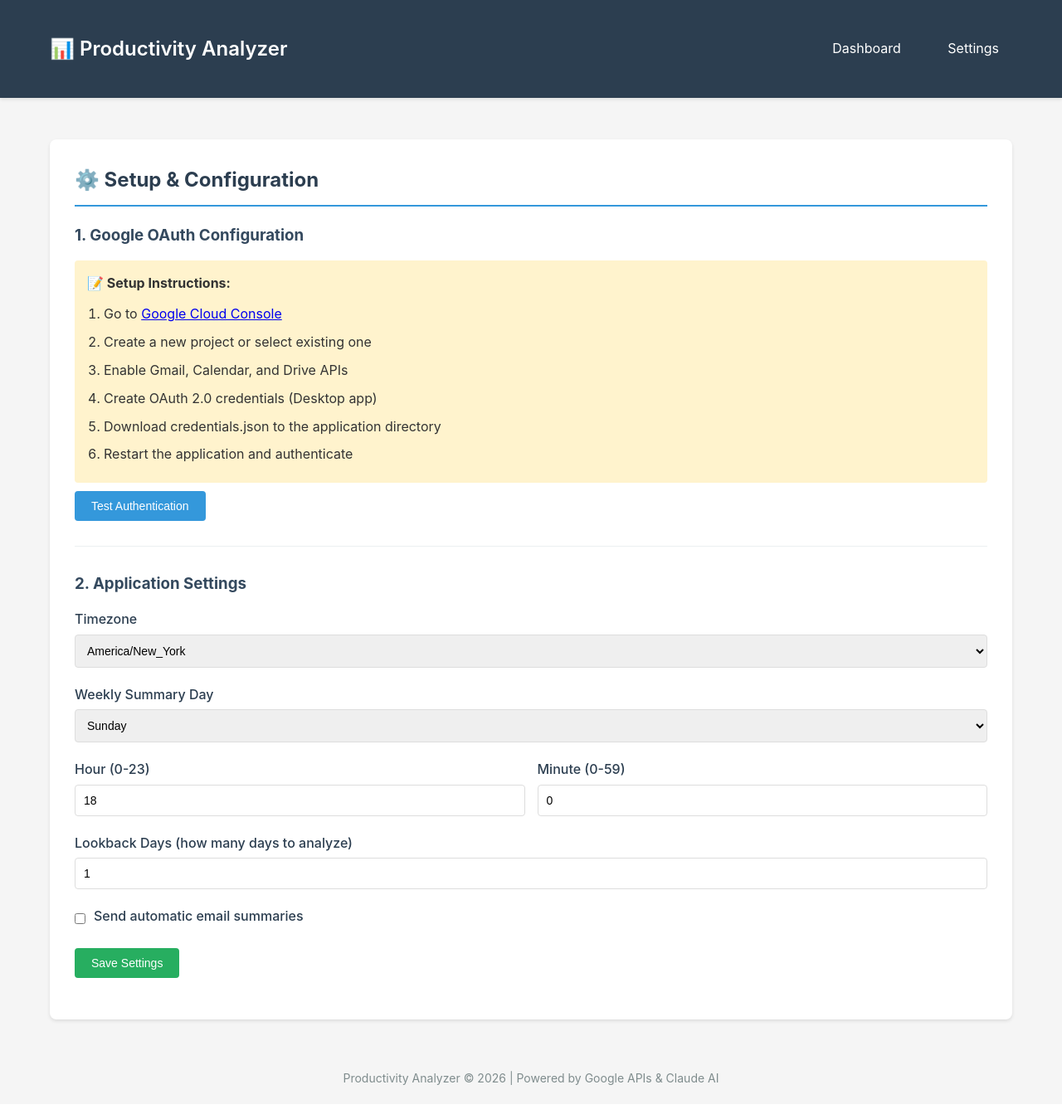
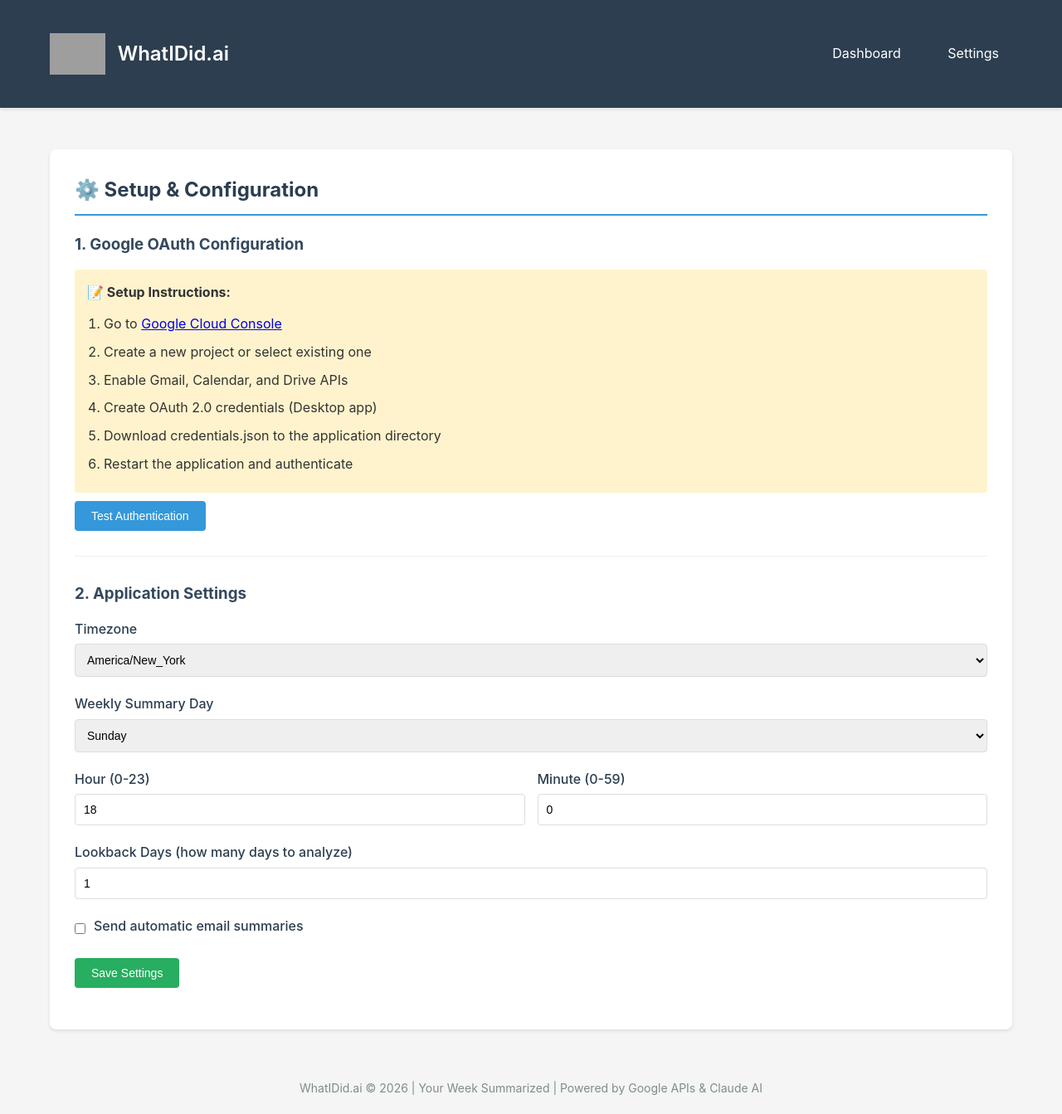
Before and after one commit to GitHubBlossom/WID, a Flask app: page /setup in a window 1280 px wide. Shown: the whole page at 83% size. Before the commit the page ends 1308 px from the top, so only its background shows below. Run offline with Flask 3, Linux system fonts and the light colour scheme; grey boxes are pictures that could not be loaded.

Commit message:
Rebrand application as WhatIDid.ai - Your Week Summarized
- Updated all templates to use new brand name "WhatIDid.ai"
- Added logo image placeholder in header with graceful fallback
- Updated page titles from "Productivity Analyzer" to "WhatIDid.ai"
- Modified app.py docstring and log messages with new branding
- Updated README.md with new application name
- Created static/img directory with README for logo placement
- Updated footer with tagline "Your Week Summarized"

Logo images should be uploaded to static/img/ directory:
- logo-full.png: Full logo with text
- logo-icon.png: Beaver mascot icon (optional)

https://claude.ai/code/session_01GShpKcZgQd4ajALMHMz2xe

```diff
--- a/app.py
+++ b/app.py
@@ -1,5 +1,5 @@
 """
-Productivity Analyzer - Web Application
+WhatIDid.ai - Your Week Summarized
 Analyzes Gmail, Calendar, and Drive activity to generate productivity summaries
 """
 
@@ -320,7 +320,7 @@ if __name__ == '__main__':
     schedule_weekly_summary()
     scheduler.start()
 
-    logger.info("Starting Productivity Analyzer web application...")
+    logger.info("Starting WhatIDid.ai web application...")
     logger.info("Access the app at http://localhost:5555")
 
     # Run Flask app
--- a/templates/base.html
+++ b/templates/base.html
@@ -3,7 +3,7 @@
 <head>
     <meta charset="UTF-8">
     <meta name="viewport" content="width=device-width, initial-scale=1.0">
-    <title>{% block title %}Productivity Analyzer{% endblock %}</title>
+    <title>{% block title %}WhatIDid.ai - Your Week Summarized{% endblock %}</title>
     <style>
         * {
             margin: 0;
@@ -174,7 +174,10 @@
 <body>
     <header>
         <div class="container">
-            <h1>📊 Productivity Analyzer</h1>
+            <div style="display: flex; align-items: center; gap: 15px;">
+                <img src="{{ url_for('static', filename='img/logo-full.png') }}" alt="WhatIDid.ai" style="height: 50px;" onerror="this.style.display='none'">
+                <h1 style="margin: 0;">WhatIDid.ai</h1>
+            </div>
             <nav>
                 <a href="{{ url_for('index') }}">Dashboard</a>
                 <a href="{{ url_for('setup') }}">Settings</a>
@@ -197,7 +200,7 @@
     </div>
 
     <footer>
-        <p>Productivity Analyzer &copy; 2026 | Powered by Google APIs &amp; Claude AI</p>
+        <p>WhatIDid.ai &copy; 2026 | Your Week Summarized | Powered by Google APIs &amp; Claude AI</p>
     </footer>
 
     {% block extra_js %}{% endblock %}
--- a/templates/dashboard.html
+++ b/templates/dashboard.html
@@ -1,6 +1,6 @@
 {% extends "base.html" %}
 
-{% block title %}Dashboard - Productivity Analyzer{% endblock %}
+{% block title %}Dashboard - WhatIDid.ai{% endblock %}
 
 {% block content %}
 <div class="card">
--- a/templates/setup.html
+++ b/templates/setup.html
@@ -1,6 +1,6 @@
 {% extends "base.html" %}
 
-{% block title %}Setup - Productivity Analyzer{% endblock %}
+{% block title %}Setup - WhatIDid.ai{% endblock %}
 
 {% block content %}
 <div class="card">
--- a/templates/summary.html
+++ b/templates/summary.html
@@ -1,6 +1,6 @@
 {% extends "base.html" %}
 
-{% block title %}Summary - Productivity Analyzer{% endblock %}
+{% block title %}Summary - WhatIDid.ai{% endblock %}
 
 {% block extra_css %}
 <style>
```
Also changed, not shown: README.md, static/img/README.md (added).
